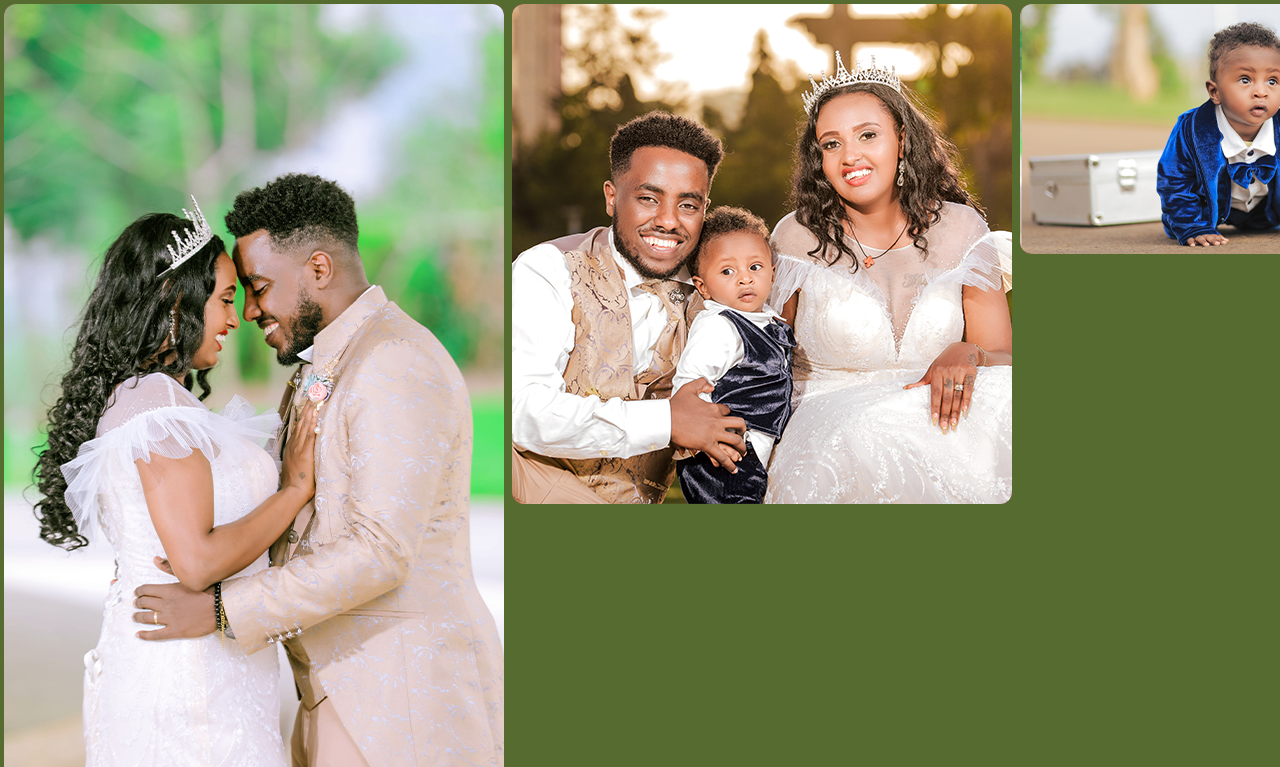
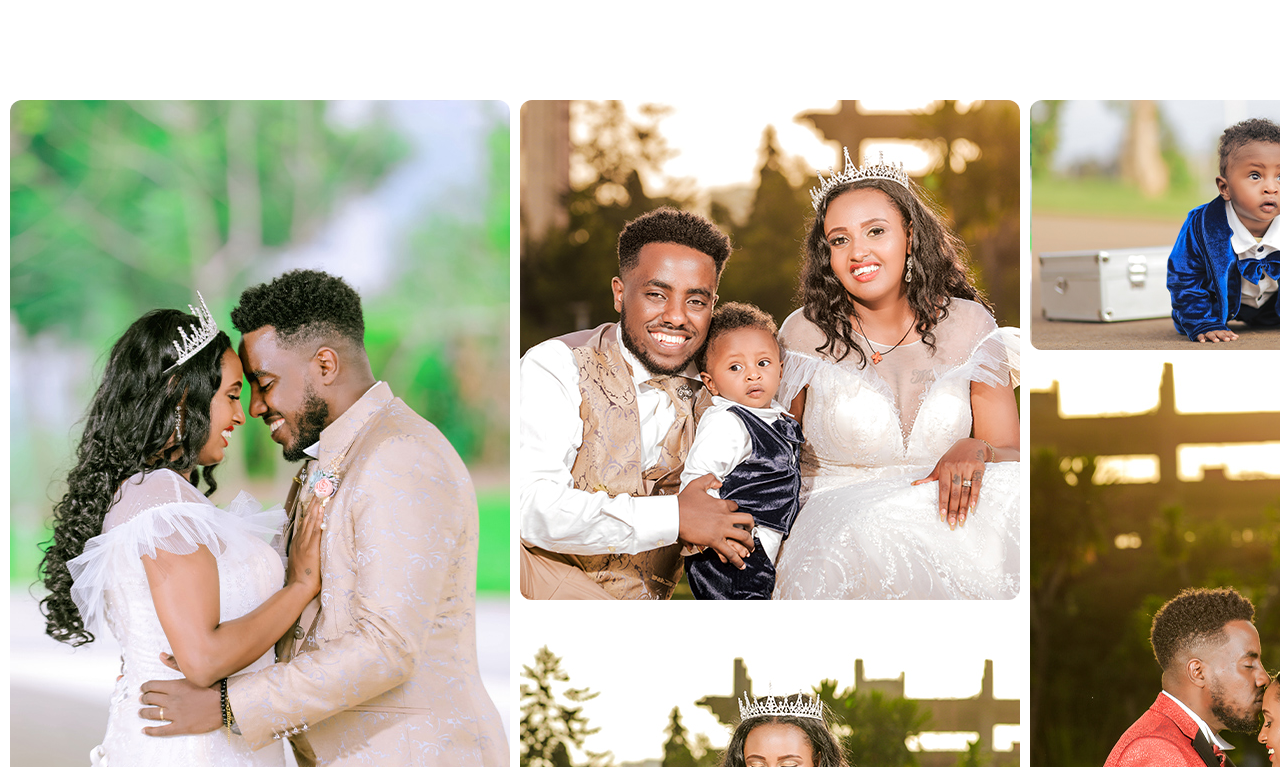
Before and after one commit to amuni27/yenewa, a plain HTML site: page index.html in a window 1280 px wide. Shown: the part 593-1360 px from the top of the page. Drawn offline with Linux system fonts and the light colour scheme.

Commit message:
correct image gallery css

```diff
--- a/index.html
+++ b/index.html
@@ -14,21 +14,26 @@
     <img class="wedding-photo" src="./public/image/love.png" alt="የሰርግ ፎቶ"/>
     <p class="love-description">ብዙ ኳክብቶች ሊኖሩ ይችላሉ ጨረቃዬ ግን አንቺ ነሽ አፈቅርሻለው የሂዎቴ ድምቀት</p>
 </div>
-<div class="middle-container">
+<div class="gallery-container">
+    <div class="column"></div>
     <div class="column">
-        <div class="card decoration-size1"><img id="image-two" src="./public/image/sergTwoPeople.jpg"
-                                                alt="Three people"/></div>
-        <div class="card decoration-size3"><img id="image-ss" src="./public/image/sergOnePeople.jpg"
-                                                alt="Three people"/>
-        </div>
+        <img class="img-decoration" src="./public/image/sergTwoPeople.jpg"
+             alt="Three people"/>
+        <img class="img-decoration" src="./public/image/sergfive.jpg"
+             alt="Three people"/>
+
     </div>
     <div class="column">
-        <div class="card decoration-size2"><img id="image-three" src="./public/image/sergThreePeople.jpg"
-                                                alt="Three people"/></div>
+        <img class="img-decoration" src="./public/image/sergThreePeople.jpg"
+             alt="Three people"/>
+        <img class="img-decoration" src="./public/image/sergsix.jpg"
+             alt="Three people"/>
     </div>
     <div class="column">
-        <div class="card decoration-size3"><img id="image-one" src="./public/image/sergOnePeople.jpg"
-                                                alt="Three people"/></div>
+        <img class="img-decoration" src="./public/image/sergOnePeople.jpg"
+             alt="Three people"/>
+        <img class="img-decoration" src="./public/image/sergfour.jpg"
+             alt="Three people"/>
     </div>
 
 
--- a/style.css
+++ b/style.css
@@ -40,49 +40,12 @@ header {
 
 }
 
-.middle-container {
-    display: flex;
-    flex-direction: row;
+.gallery-container {
+    margin-top: 100px;
+    display: grid;
+    grid-template-columns: 1fr 1fr 1fr 1fr 1fr;
 }
-.middle-container .column{
-    background-color: darkolivegreen;
+.img-decoration {
+    border-radius: 12px;
+    margin-left: 10px;
 }
-
-.middle-container .column .card {
-    width: 500px;
-    background-color: #8D1E2C;
-    border-radius: 12px;
-    margin: 4px;
-}
-
-
-
-.decoration-size1{
-    height: 800px;
-}
-
-.decoration-size2{
-    height: 500px;
-}
-
-.decoration-size3{
-    height: 250px;
-}
-
-
-
-#image-three{
-    width: 500px;
-    height: 500px;
-    border-radius: 12px;
-}
-#image-two{
-    width: 500px;
-    height: 800px;
-    border-radius: 12px;
-}
-#image-one{
-    width: 500px;
-    height: 250px;
-    border-radius: 12px;
-}
```
Also changed, not shown: public/image/sergfive.jpg (added), public/image/sergfour.jpg (added), public/image/sergsix.jpg (added).
